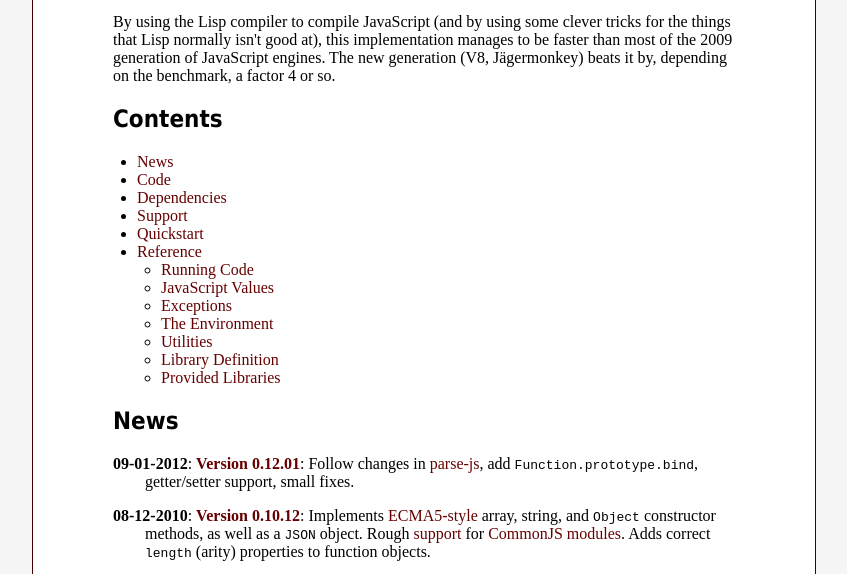
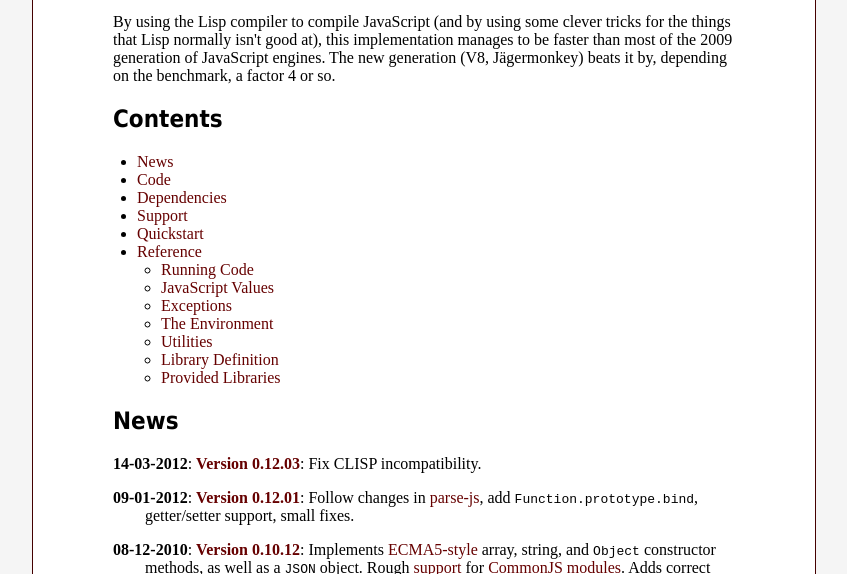
Before and after one commit to akapav/js, a plain HTML site: page index.html in a window 1280 px wide. Shown: the part 204-778 px from the top of the page, without its empty margins (16-863 px from the left). Drawn offline with Linux system fonts and the light colour scheme.

Commit message:
Mark release 0.12.03

```diff
--- a/index.html
+++ b/index.html
@@ -57,6 +57,9 @@
   </ul>
 
   <h2 id="news">News</h2>
+
+  <p class="news"><span>14-03-2012</span>: <strong><a href="http://marijnhaverbeke.nl/cl-javascript/cl-javascript-0.12.03.tgz">Version
+  0.12.03</a></strong>: Fix CLISP incompatibility.</p>
 
   <p class="news"><span>09-01-2012</span>: <strong><a href="http://marijnhaverbeke.nl/cl-javascript/cl-javascript-0.12.01.tgz">Version
   0.12.01</a></strong>: Follow changes
```
